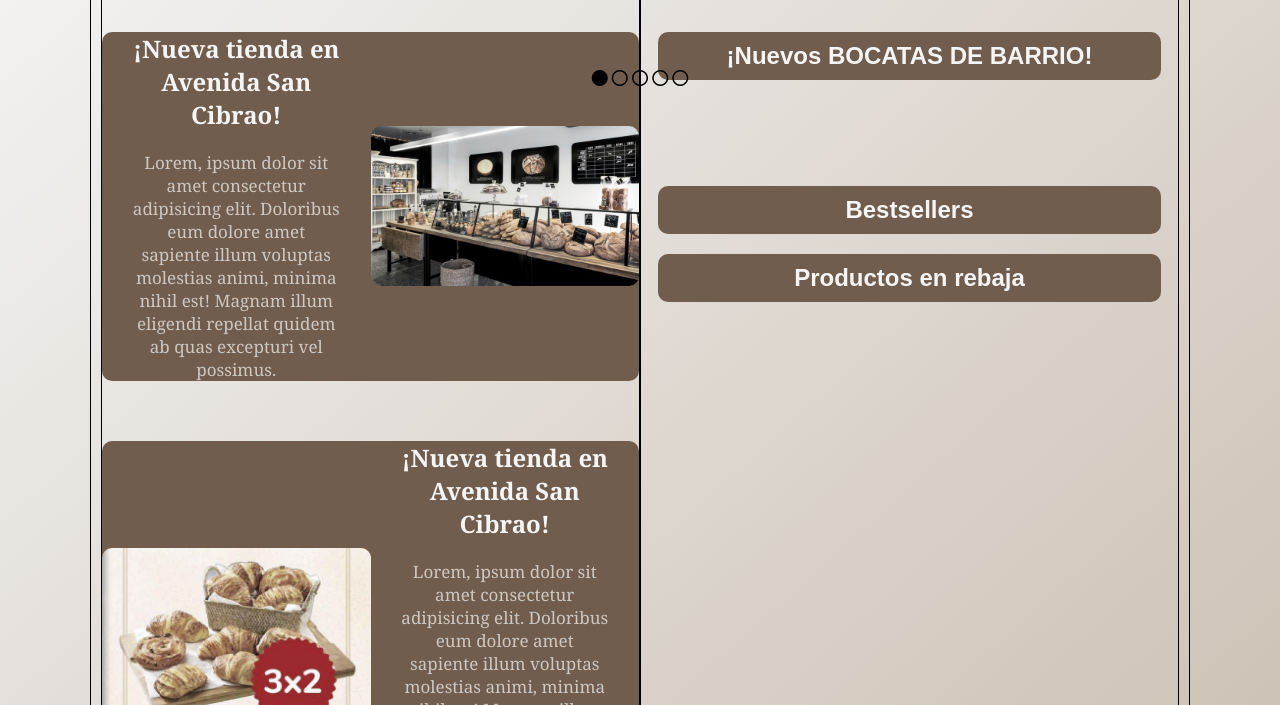
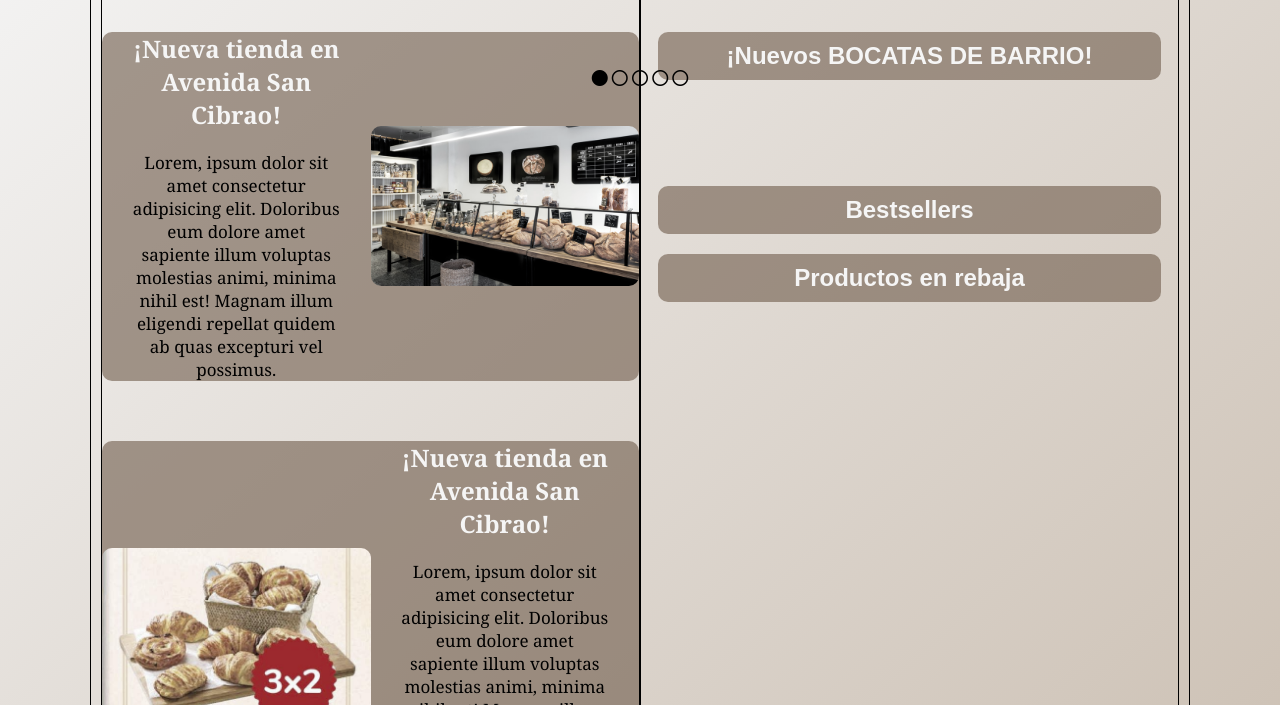
Before and after one commit to Adrianpogo/DIW, a plain HTML site: page Panaderia/index.html in a window 1280 px wide. Shown: the part 715-1420 px from the top of the page. Drawn offline with Linux system fonts and the light colour scheme.

Commit message:
cambio colores Panaderia

```diff
--- a/Panaderia/styles.css
+++ b/Panaderia/styles.css
@@ -182,7 +182,7 @@ nav ul li a:hover {
     display: flex;
     align-items: center;
     margin: 20px 0 60px 0;
-    background-color: #715d4d;
+    background-color: #715d4d9c;
     border-radius: 10px;
 
 }
@@ -204,7 +204,7 @@ nav ul li a:hover {
 .novedad p{
     margin: 0 30px ;
     font-size: 17px;
-    color: #cec8c3;
+    color: black;
 }
 
 .novedad button{
@@ -224,7 +224,7 @@ nav ul li a:hover {
 .recomendaciones h3 {
     width: 90%;
     margin: 20px auto;
-    background-color: #715d4d;
+    background-color: #715d4d9c;
     color: whitesmoke;
     font-size: 24px;
     padding: 10px;
```
